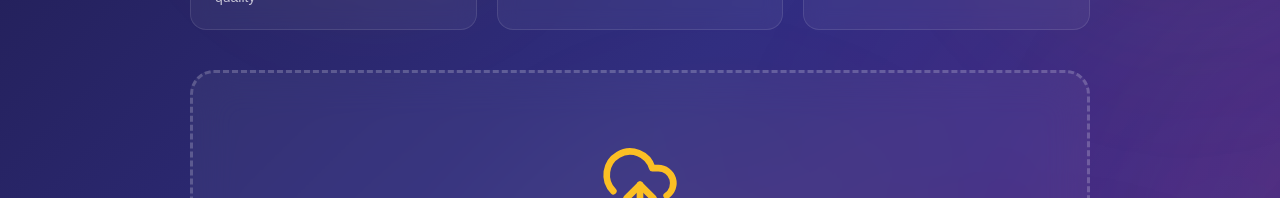
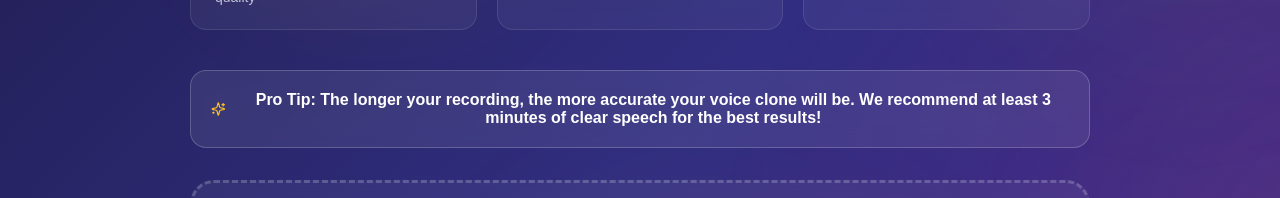
Before and after one commit to makimakiver/vocalip, a Next.js app: page /record in a window 1280 px wide. Shown: the part 479-677 px from the top of the page. Built offline with nearby package versions, Linux system fonts and the light colour scheme; what wagmi would draw is missing.

Commit message:
added tip in record page

```diff
--- a/src/app/record/page.tsx
+++ b/src/app/record/page.tsx
@@ -725,6 +725,43 @@ export default function VoiceRecorder() {
               </p>
             </motion.div>
           ))}
+        </motion.div>
+
+        {/* Important Note */}
+        <motion.div
+          initial={{ opacity: 0, scale: 0.95 }}
+          animate={{ opacity: 1, scale: 1 }}
+          transition={{ delay: 0.3, duration: 0.6 }}
+          style={{
+            backgroundColor: "rgba(255, 255, 255, 0.08)",
+            backdropFilter: "blur(10px)",
+            borderRadius: "16px",
+            padding: "20px",
+            marginBottom: "32px",
+            border: "1px solid rgba(255, 255, 255, 0.2)",
+            maxWidth: "900px",
+            width: "100%",
+            textAlign: "center",
+          }}
+        >
+          <div
+            style={{
+              display: "flex",
+              alignItems: "center",
+              justifyContent: "center",
+              gap: "12px",
+              color: "#fff",
+              fontWeight: "600",
+              fontSize: "1rem",
+            }}
+          >
+            <Sparkles size={20} color="#fbbf24" />
+            <span>
+              Pro Tip: The longer your recording, the more accurate your voice
+              clone will be. We recommend at least 3 minutes of clear speech for
+              the best results!
+            </span>
+          </div>
         </motion.div>
 
         {/* Model Selection */}
```
